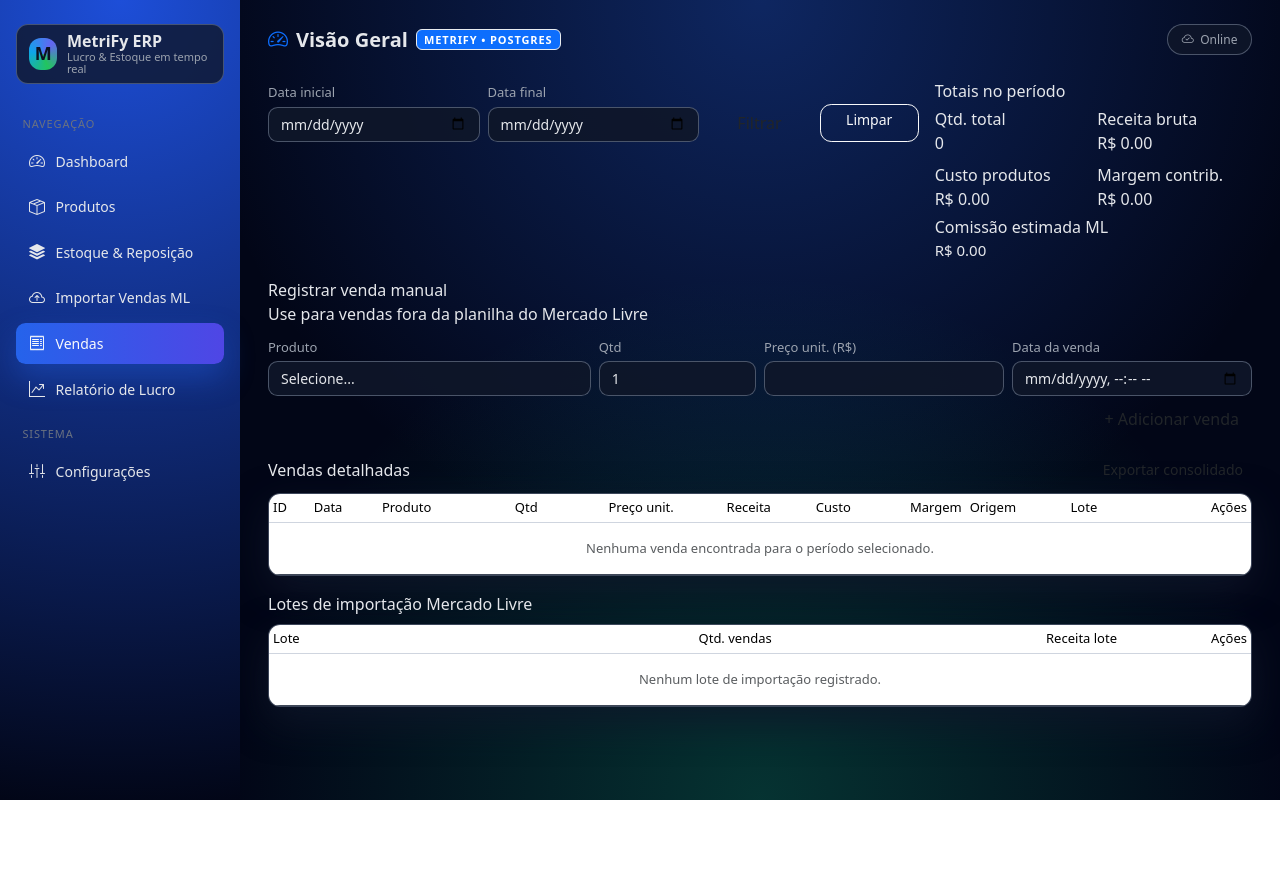
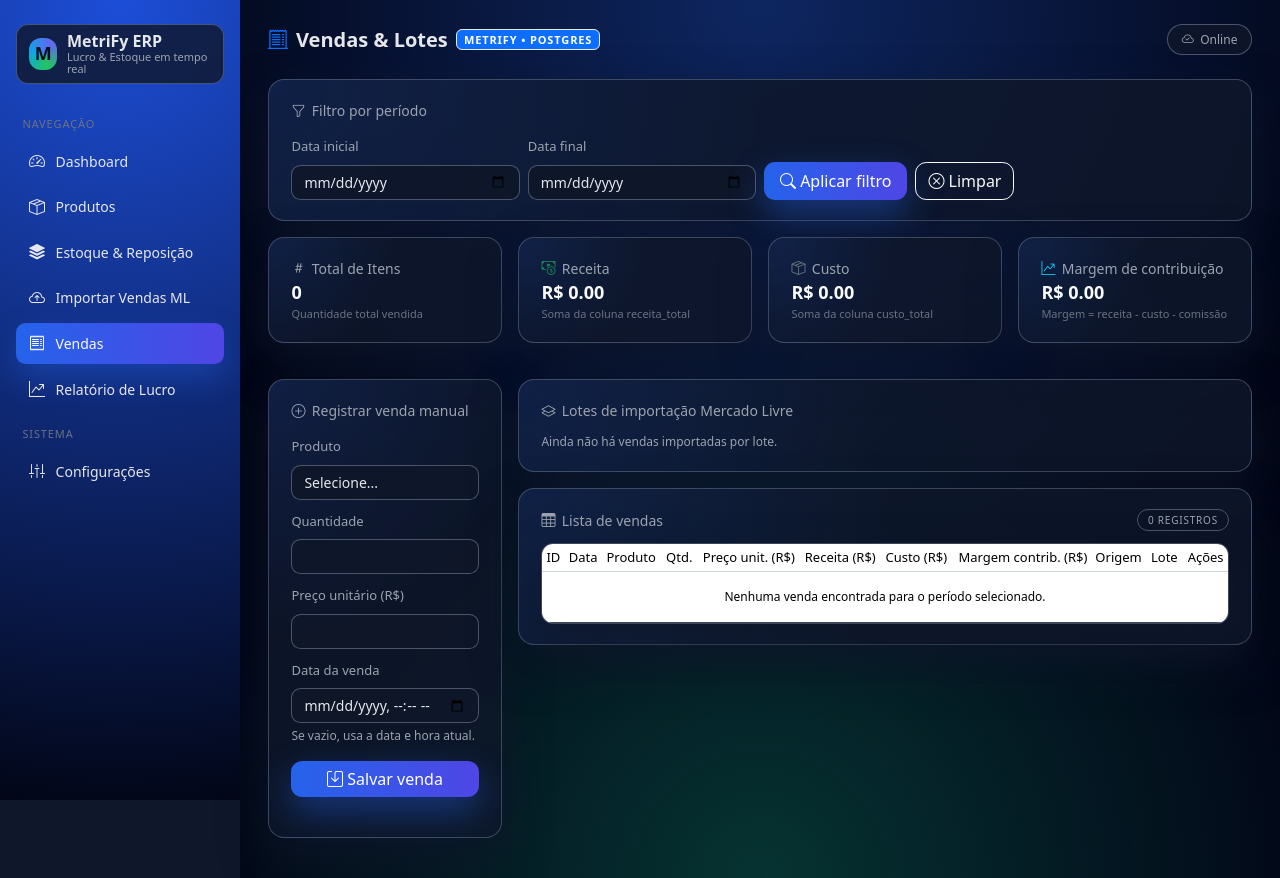
Before and after one commit to oliveirafjdo-web/Mega2.0, a Flask app: page /vendas in a window 1280 px wide. Before the commit the page ends 800 px from the top, so only its background shows below. Run offline with Flask 3, Linux system fonts and the light colour scheme; data that the repository does not hold is empty; some libraries are stand-ins or nearby versions.

Commit message:
Update vendas.html

```diff
--- a/templates/vendas.html
+++ b/templates/vendas.html
@@ -1,174 +1,238 @@
 {% extends "base.html" %}
-{% block title %}Vendas · MetriFy{% endblock %}
-{% block header_title %}Vendas &amp; lotes de importação{% endblock %}
+
+{% block title %}Vendas • MetriFy{% endblock %}
+{% block page_icon %}<i class="bi bi-receipt-cutoff text-primary"></i>{% endblock %}
+{% block page_title %}Vendas & Lotes{% endblock %}
 
 {% block content %}
-<div class="row g-3 mb-3">
-  <div class="col-12 col-lg-8">
-    <div class="card-soft mb-3">
-      <form method="get" class="row g-2 align-items-end">
-        <div class="col-12 col-md-4">
-          <label class="form-label small mb-1">Data inicial</label>
-          <input type="date" name="data_inicio" class="form-control" value="{{ data_inicio }}">
+
+<div class="card-glass mb-3">
+  <div class="card-glass-header">
+    <div class="card-glass-title">
+      <i class="bi bi-funnel"></i> Filtro por período
     </div>
-        <div class="col-12 col-md-4">
-          <label class="form-label small mb-1">Data final</label>
-          <input type="date" name="data_fim" class="form-control" value="{{ data_fim }}">
   </div>
-        <div class="col-12 col-md-4 d-flex gap-2">
-          <button type="submit" class="btn btn-soft flex-fill mt-3 mt-md-0">Filtrar</button>
-          <a href="{{ url_for('lista_vendas') }}" class="btn btn-outline-light flex-fill mt-3 mt-md-0 btn-sm">Limpar</a>
+
+  <form class="row g-2 align-items-end" method="get" action="{{ url_for('lista_vendas') }}">
+    <div class="col-12 col-md-3">
+      <label class="form-label" for="data_inicio">Data inicial</label>
+      <input
+        type="date"
+        id="data_inicio"
+        name="data_inicio"
+        class="form-control"
+        value="{{ data_inicio }}"
+      >
+    </div>
+    <div class="col-12 col-md-3">
+      <label class="form-label" for="data_fim">Data final</label>
+      <input
+        type="date"
+        id="data_fim"
+        name="data_fim"
+        class="form-control"
+        value="{{ data_fim }}"
+      >
+    </div>
+    <div class="col-12 col-md-6 d-flex gap-2 mt-2 mt-md-0">
+      <button type="submit" class="btn btn-primary">
+        <i class="bi bi-search"></i> Aplicar filtro
+      </button>
+      <a href="{{ url_for('lista_vendas') }}" class="btn btn-outline-light">
+        <i class="bi bi-x-circle"></i> Limpar
+      </a>
     </div>
   </form>
 </div>
-  </div>
-  <div class="col-12 col-lg-4">
-    <div class="card-soft h-100">
-      <div class="metric-label mb-1">Totais no período</div>
-      <div class="row g-2">
-        <div class="col-6">
-          <div class="metric-sub">Qtd. total</div>
-          <div class="metric-value" style="font-size:16px;">{{ '%.0f'|format(totais.qtd) }}</div>
-        </div>
-        <div class="col-6">
-          <div class="metric-sub">Receita bruta</div>
-          <div class="metric-value" style="font-size:16px;">R$ {{ '%.2f'|format(totais.receita) }}</div>
-        </div>
-        <div class="col-6">
-          <div class="metric-sub">Custo produtos</div>
-          <div class="metric-value" style="font-size:16px;">R$ {{ '%.2f'|format(totais.custo) }}</div>
-        </div>
-        <div class="col-6">
-          <div class="metric-sub">Margem contrib.</div>
-          <div class="metric-value" style="font-size:16px;">R$ {{ '%.2f'|format(totais.margem) }}</div>
-        </div>
-        <div class="col-12 mt-1">
-          <div class="metric-sub">Comissão estimada ML</div>
-          <div class="metric-value" style="font-size:15px;">R$ {{ '%.2f'|format(totais.comissao) }}</div>
+
+<!-- Cards de totais -->
+<div class="row g-3 mb-3">
+  <div class="col-12 col-sm-6 col-lg-3">
+    <div class="card-glass">
+      <div class="card-glass-title"><i class="bi bi-hash"></i> Total de Itens</div>
+      <div class="stat-value">{{ '%.0f'|format(totais.qtd) }}</div>
+      <div class="stat-sub">Quantidade total vendida</div>
     </div>
   </div>
+  <div class="col-12 col-sm-6 col-lg-3">
+    <div class="card-glass">
+      <div class="card-glass-title"><i class="bi bi-cash-coin text-success"></i> Receita</div>
+      <div class="stat-value">R$ {{ '%.2f'|format(totais.receita) }}</div>
+      <div class="stat-sub">Soma da coluna receita_total</div>
+    </div>
+  </div>
+  <div class="col-12 col-sm-6 col-lg-3">
+    <div class="card-glass">
+      <div class="card-glass-title"><i class="bi bi-box-seam text-secondary"></i> Custo</div>
+      <div class="stat-value">R$ {{ '%.2f'|format(totais.custo) }}</div>
+      <div class="stat-sub">Soma da coluna custo_total</div>
+    </div>
+  </div>
+  <div class="col-12 col-sm-6 col-lg-3">
+    <div class="card-glass">
+      <div class="card-glass-title"><i class="bi bi-graph-up-arrow text-info"></i> Margem de contribuição</div>
+      <div class="stat-value">R$ {{ '%.2f'|format(totais.margem) }}</div>
+      <div class="stat-sub">Margem = receita - custo - comissão</div>
     </div>
   </div>
 </div>
 
-<div class="card-soft mb-3">
-  <div class="d-flex justify-content-between align-items-center mb-2">
-    <div>
-      <div class="metric-label">Registrar venda manual</div>
-      <div class="metric-sub">Use para vendas fora da planilha do Mercado Livre</div>
+<div class="row g-3 mb-3">
+  <div class="col-12 col-lg-3">
+    <div class="card-glass h-100">
+      <div class="card-glass-header">
+        <div class="card-glass-title">
+          <i class="bi bi-plus-circle"></i> Registrar venda manual
         </div>
       </div>
-  <form method="post" action="{{ url_for('criar_venda_manual') }}" class="row g-2 align-items-end">
-    <div class="col-12 col-md-4">
-      <label class="form-label small mb-1">Produto</label>
-      <select name="produto_id" class="form-select" required>
+      <form method="post" action="{{ url_for('criar_venda_manual') }}">
+        <div class="mb-2">
+          <label class="form-label" for="produto_id">Produto</label>
+          <select class="form-select" id="produto_id" name="produto_id" required>
             <option value="">Selecione...</option>
             {% for p in produtos %}
               <option value="{{ p.id }}">{{ p.nome }}</option>
             {% endfor %}
           </select>
         </div>
-    <div class="col-4 col-md-2">
-      <label class="form-label small mb-1">Qtd</label>
-      <input type="number" name="quantidade" class="form-control" min="1" value="1">
+        <div class="mb-2">
+          <label class="form-label" for="quantidade">Quantidade</label>
+          <input type="number" min="1" class="form-control" id="quantidade" name="quantidade" required>
         </div>
-    <div class="col-4 col-md-3">
-      <label class="form-label small mb-1">Preço unit. (R$)</label>
-      <input type="number" step="0.01" name="preco_venda_unitario" class="form-control" required>
+        <div class="mb-2">
+          <label class="form-label" for="preco_venda_unitario">Preço unitário (R$)</label>
+          <input type="number" step="0.01" class="form-control" id="preco_venda_unitario" name="preco_venda_unitario" required>
         </div>
-    <div class="col-4 col-md-3">
-      <label class="form-label small mb-1">Data da venda</label>
-      <input type="datetime-local" name="data_venda" class="form-control">
+        <div class="mb-3">
+          <label class="form-label" for="data_venda">Data da venda</label>
+          <input type="datetime-local" class="form-control" id="data_venda" name="data_venda">
+          <div class="text-soft mt-1">Se vazio, usa a data e hora atual.</div>
         </div>
-    <div class="col-12 mt-1 d-flex justify-content-end">
-      <button type="submit" class="btn btn-soft">+ Adicionar venda</button>
-    </div>
+        <button type="submit" class="btn btn-primary w-100">
+          <i class="bi bi-save"></i> Salvar venda
+        </button>
       </form>
     </div>
+  </div>
 
-<div class="card-soft mb-3">
-  <div class="d-flex justify-content-between align-items-center mb-2">
-    <div class="metric-label">Vendas detalhadas</div>
-    <a href="{{ url_for('exportar_consolidado') }}" class="btn btn-soft btn-sm">Exportar consolidado</a>
+  <div class="col-12 col-lg-9">
+    <div class="card-glass mb-3">
+      <div class="card-glass-header">
+        <div class="card-glass-title">
+          <i class="bi bi-layers"></i> Lotes de importação Mercado Livre
         </div>
+      </div>
+      {% if lotes %}
         <div class="table-responsive">
-    <table class="table table-sm table-dark-modern align-middle mb-0">
+          <table class="table table-sm align-middle mb-0">
+            <thead>
+              <tr>
+                <th>Lote</th>
+                <th class="text-end">Qtd. vendas</th>
+                <th class="text-end">Receita lote (R$)</th>
+                <th class="text-end">Ações</th>
+              </tr>
+            </thead>
+            <tbody>
+              {% for lote in lotes %}
+                <tr>
+                  <td>{{ lote.lote_importacao }}</td>
+                  <td class="text-end">{{ lote.qtd_vendas }}</td>
+                  <td class="text-end">R$ {{ '%.2f'|format(lote.receita_lote) }}</td>
+                  <td class="text-end">
+                    <form method="post" action="{{ url_for('excluir_lote_vendas', lote_id=lote.lote_importacao) }}" class="d-inline" onsubmit="return confirm('Excluir todas as vendas deste lote?');">
+                      <button type="submit" class="btn btn-sm btn-outline-danger">
+                        <i class="bi bi-trash"></i> Excluir lote
+                      </button>
+                    </form>
+                  </td>
+                </tr>
+              {% endfor %}
+            </tbody>
+          </table>
+        </div>
+      {% else %}
+        <div class="text-soft">Ainda não há vendas importadas por lote.</div>
+      {% endif %}
+    </div>
+
+    <div class="card-glass">
+      <div class="card-glass-header">
+        <div class="card-glass-title">
+          <i class="bi bi-table"></i> Lista de vendas
+        </div>
+        <span class="badge-soft">{{ vendas|length }} registros</span>
+      </div>
+
+      <div class="table-responsive">
+        <table class="table table-sm align-middle mb-0">
           <thead>
             <tr>
               <th>ID</th>
               <th>Data</th>
               <th>Produto</th>
-          <th class="text-end">Qtd</th>
-          <th class="text-end">Preço unit.</th>
-          <th class="text-end">Receita</th>
-          <th class="text-end">Custo</th>
-          <th class="text-end">Margem</th>
+              <th class="text-end">Qtd.</th>
+              <th class="text-end">Preço unit. (R$)</th>
+              <th class="text-end">Receita (R$)</th>
+              <th class="text-end">Custo (R$)</th>
+              <th class="text-end">Margem contrib. (R$)</th>
               <th>Origem</th>
               <th>Lote</th>
-          <th style="width:120px;" class="text-end">Ações</th>
+              <th class="text-end">Ações</th>
             </tr>
           </thead>
           <tbody>
+            {% if vendas %}
               {% for v in vendas %}
                 <tr>
                   <td>{{ v.id }}</td>
-            <td>{{ v.data_venda or '-' }}</td>
+                  <td>
+                    {% if v.data_venda %}
+                      <span class="text-soft">{{ v.data_venda }}</span>
+                    {% else %}
+                      <span class="text-soft">-</span>
+                    {% endif %}
+                  </td>
                   <td>{{ v.nome }}</td>
                   <td class="text-end">{{ v.quantidade }}</td>
-            <td class="text-end">R$ {{ '%.2f'|format(v.preco_venda_unitario or 0) }}</td>
-            <td class="text-end">R$ {{ '%.2f'|format(v.receita_total or 0) }}</td>
-            <td class="text-end">R$ {{ '%.2f'|format(v.custo_total or 0) }}</td>
-            <td class="text-end">R$ {{ '%.2f'|format(v.margem_contribuicao or 0) }}</td>
-            <td>{{ v.origem }}</td>
-            <td>{{ v.lote_importacao or '-' }}</td>
+                  <td class="text-end">R$ {{ '%.2f'|format(v.preco_venda_unitario) }}</td>
+                  <td class="text-end">R$ {{ '%.2f'|format(v.receita_total) }}</td>
+                  <td class="text-end">R$ {{ '%.2f'|format(v.custo_total) }}</td>
+                  <td class="text-end">R$ {{ '%.2f'|format(v.margem_contribuicao) }}</td>
+                  <td>
+                    <span class="badge bg-secondary badge-chip">{{ v.origem }}</span>
+                  </td>
+                  <td>
+                    {% if v.lote_importacao %}
+                      <span class="badge bg-dark badge-chip">{{ v.lote_importacao }}</span>
+                    {% else %}
+                      <span class="text-soft">-</span>
+                    {% endif %}
+                  </td>
                   <td class="text-end">
-              <a href="{{ url_for('editar_venda', venda_id=v.id) }}" class="btn btn-soft btn-sm">Editar</a>
-              <form action="{{ url_for('excluir_venda', venda_id=v.id) }}" method="post" class="d-inline" onsubmit="return confirm('Excluir esta venda?');">
-                <button type="submit" class="btn btn-soft-danger btn-sm">Excluir</button>
+                    <a href="{{ url_for('editar_venda', venda_id=v.id) }}" class="btn btn-sm btn-outline-light">
+                      <i class="bi bi-pencil"></i>
+                    </a>
+                    <form method="post" action="{{ url_for('excluir_venda', venda_id=v.id) }}" class="d-inline" onsubmit="return confirm('Confirmar exclusão desta venda?');">
+                      <button type="submit" class="btn btn-sm btn-outline-danger">
+                        <i class="bi bi-trash"></i>
+                      </button>
                     </form>
                   </td>
                 </tr>
+              {% endfor %}
             {% else %}
               <tr>
-            <td colspan="11" class="text-center text-muted py-3">Nenhuma venda encontrada para o período selecionado.</td>
+                <td colspan="11" class="text-center text-soft py-3">
+                  Nenhuma venda encontrada para o período selecionado.
+                </td>
               </tr>
-        {% endfor %}
+            {% endif %}
           </tbody>
         </table>
       </div>
     </div>
-
-<div class="card-soft">
-  <div class="metric-label mb-2">Lotes de importação Mercado Livre</div>
-  <div class="table-responsive">
-    <table class="table table-sm table-dark-modern align-middle mb-0">
-      <thead>
-        <tr>
-          <th>Lote</th>
-          <th class="text-end">Qtd. vendas</th>
-          <th class="text-end">Receita lote</th>
-          <th style="width:130px;" class="text-end">Ações</th>
-        </tr>
-      </thead>
-      <tbody>
-        {% for l in lotes %}
-          <tr>
-            <td>{{ l.lote_importacao }}</td>
-            <td class="text-end">{{ l.qtd_vendas }}</td>
-            <td class="text-end">R$ {{ '%.2f'|format(l.receita_lote or 0) }}</td>
-            <td class="text-end">
-              <form action="{{ url_for('excluir_lote_vendas', lote_id=l.lote_importacao) }}" method="post" class="d-inline" onsubmit="return confirm('Excluir todas as vendas deste lote?');">
-                <button type="submit" class="btn btn-soft-danger btn-sm">Excluir lote</button>
-              </form>
-            </td>
-          </tr>
-        {% else %}
-          <tr>
-            <td colspan="4" class="text-center text-muted py-3">Nenhum lote de importação registrado.</td>
-          </tr>
-        {% endfor %}
-      </tbody>
-    </table>
   </div>
 </div>
+
 {% endblock %}
```
Lines whose indentation alone changed are shown as unchanged.
